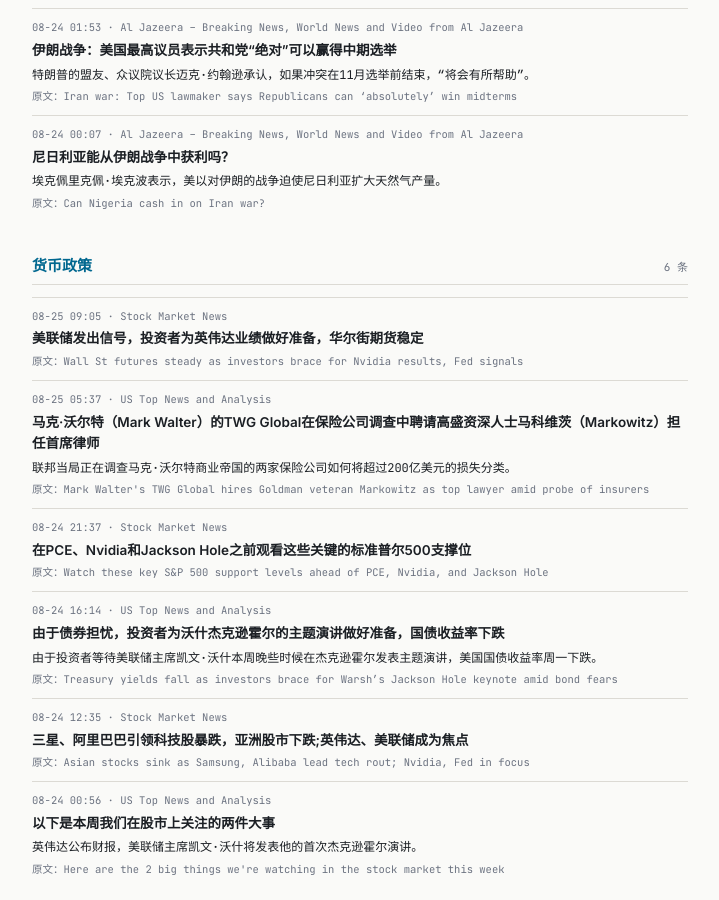
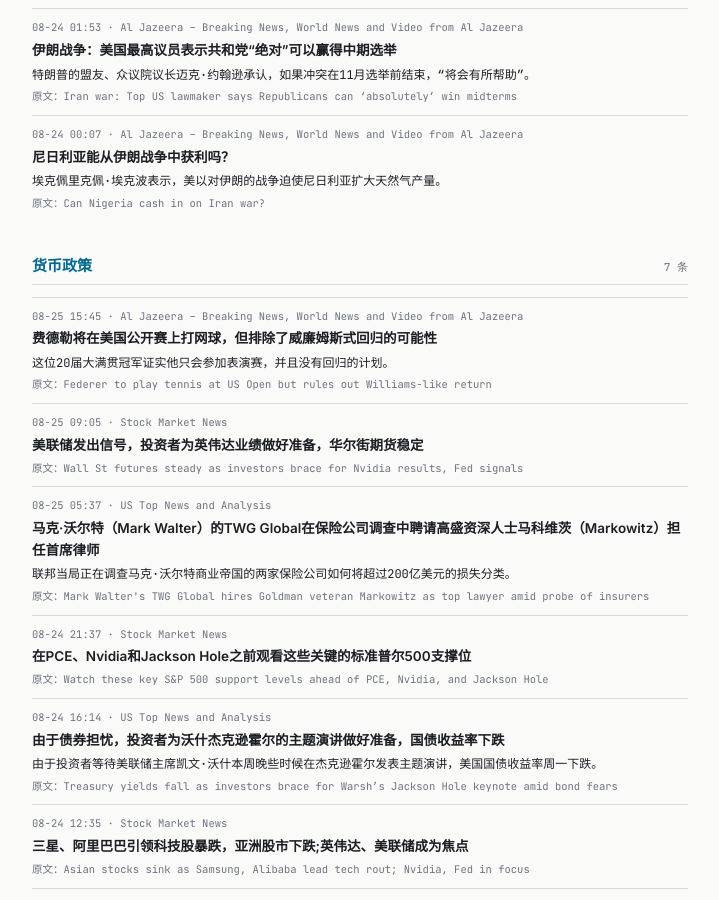
Before and after one commit to tang3super/tang3super.github.io, a Jekyll site: the page built from macro-trade/news-digest.md, in a window 1280 px wide and 900 px high, scrolled down 3693 px. Shown: the whole window, without its empty margins (280-999 px from the left). Built offline with Jekyll 4.4.1, drawn with Linux system fonts in a browser that asks for light colours; some of the changed text lies outside the part shown.

Commit message:
sync news-digest article

```diff
--- a/macro-trade/news-digest.md
+++ b/macro-trade/news-digest.md
@@ -253,6 +253,13 @@
     summary_zh: 埃克佩里克佩·埃克波表示，美以对伊朗的战争迫使尼日利亚扩大天然气产量。
 - name: 货币政策
   items:
+  - title: Federer to play tennis at US Open but rules out Williams-like return
+    summary: The 20-time Grand Slam champion confirmed he’s only going to play in an exhibition match and has no plans to return.
+    link: https://www.aljazeera.com/sports/2026/8/25/federer-to-play-tennis-at-us-open-but-rules-out-williams-like-return?traffic_source=rss
+    source: Al Jazeera – Breaking News, World News and Video from Al Jazeera
+    time: 08-25 15:45
+    title_zh: 费德勒将在美国公开赛上打网球，但排除了威廉姆斯式回归的可能性
+    summary_zh: 这位20届大满贯冠军证实他只会参加表演赛，并且没有回归的计划。
   - title: Wall St futures steady as investors brace for Nvidia results, Fed signals
     summary: ''
     link: https://www.investing.com/news/stock-market-news/wall-st-futures-steady-as-investors-brace-for-nvidia-results-fed-signals-4874359
```
Also changed, not shown: other parts of macro-trade/news-digest.md (+1 -1 lines).
